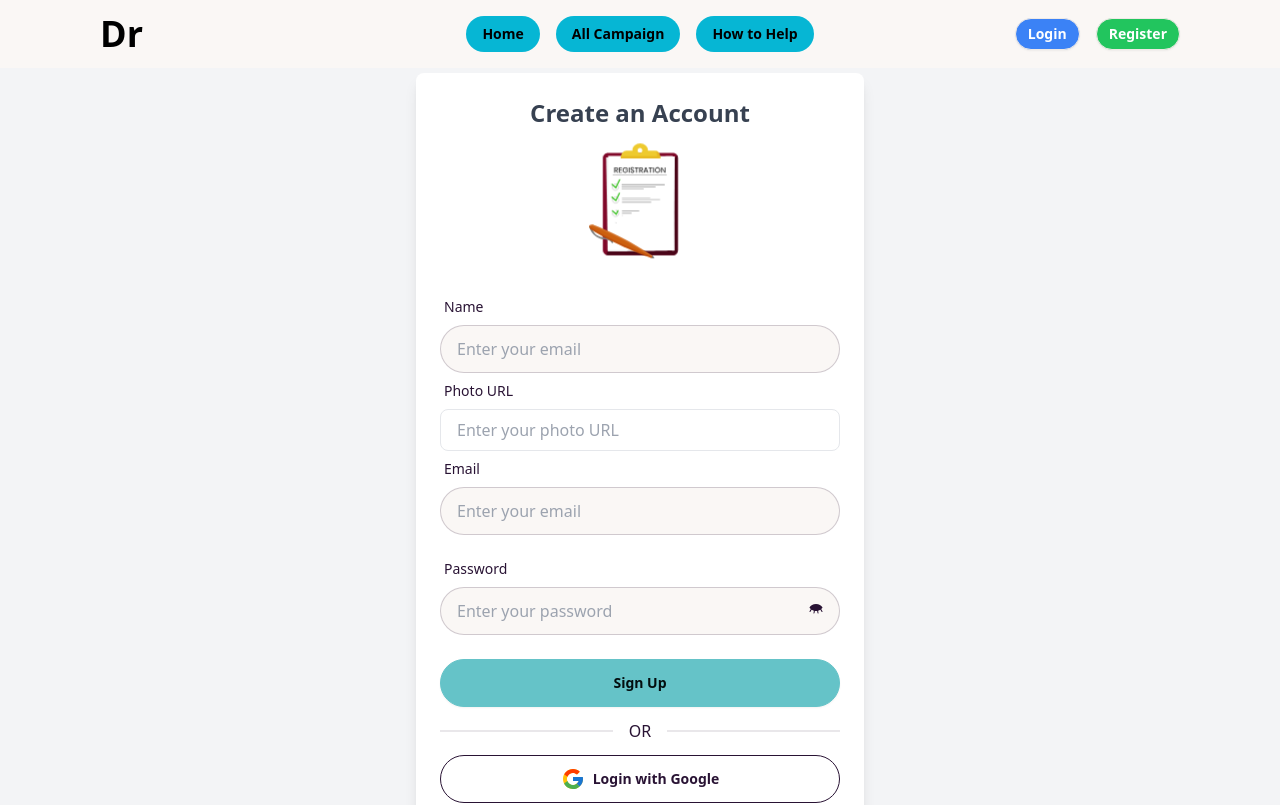
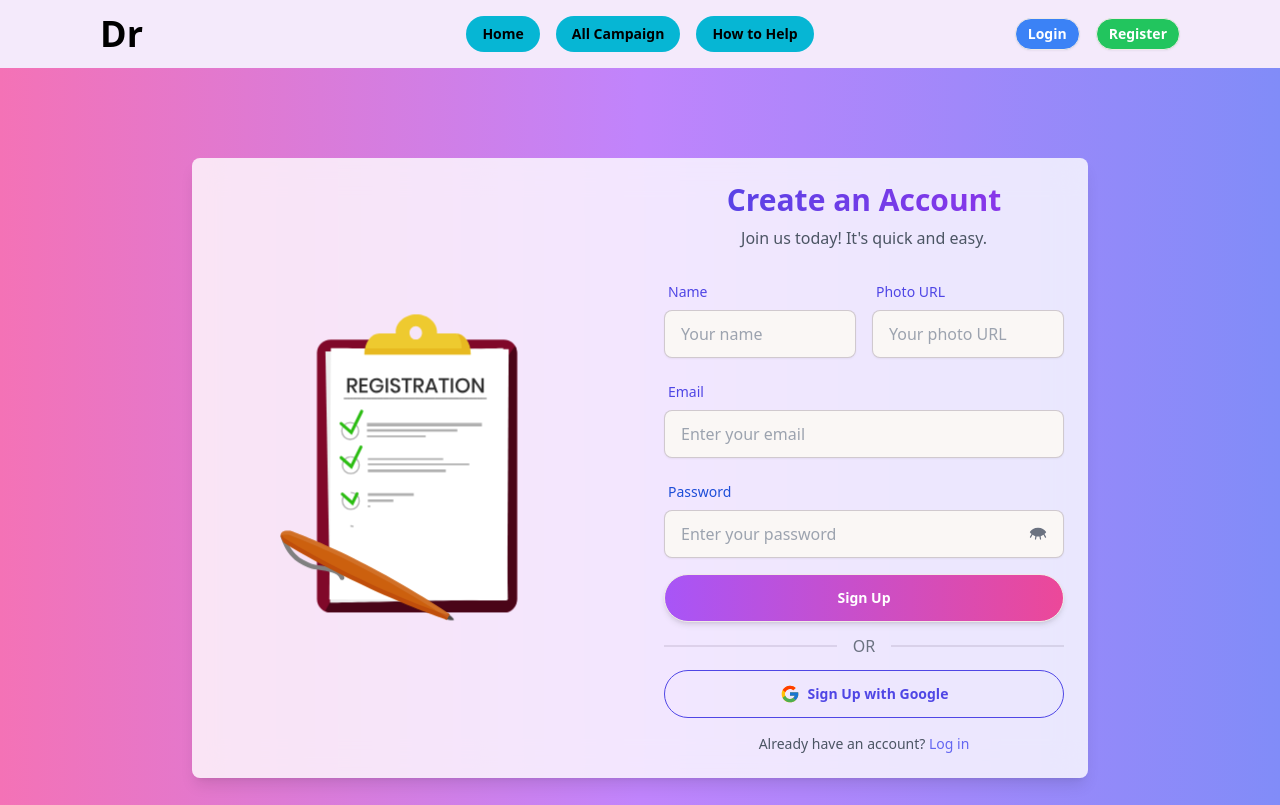
Before and after one commit to md-neloy/B10A10, a React (Vite) app: page /register in a window 1280 px wide. Shown: the top 805 px of the page. Built offline with nearby package versions, Linux system fonts and the light colour scheme; no server answers.

Commit message:
change the ui/ux design for the register and also change the navbar & main secion backgroundColor

```diff
--- a/src/Layout/Layout.jsx
+++ b/src/Layout/Layout.jsx
@@ -9,7 +9,7 @@ const Layout = () => {
     <div>
       <ToastContainer />
       <Navbar />
-      <div className={`min-h-[calc(100vh-373px)]`}>
+      <div className={`min-h-[calc(100vh-373px)] bg-[#EDF5FF]`}>
         <Outlet />
       </div>
       <Footer />
--- a/src/component/Home/Home.jsx
+++ b/src/component/Home/Home.jsx
@@ -8,7 +8,7 @@ import { Context } from "../../ContexApi/ContextProvider";
 const Home = () => {
   const { togol } = useContext(Context);
   return (
-    <div style={{ background: togol ? "#1F2937" : "white" }}>
+    <div style={{ background: togol ? "#1F2937" : "#EDF5FF" }}>
       <Banner />
       <RunningCampaign />
       <HowItWorks />
--- a/src/component/Login/Login.jsx
+++ b/src/component/Login/Login.jsx
@@ -94,12 +94,13 @@ const Login = () => {
                 required
               />
             </div>
-            <div className="form-control relative">
+            <div className="form-control ">
               <label className="label">
                 <span className="label-text text-blue-700 font-medium">
                   Password
                 </span>
               </label>
+              <div className=" relative">
                 <input
                   type={togol ? "text" : "password"}
                   name="password"
@@ -115,6 +116,7 @@ const Login = () => {
                 >
                   {togol ? <FaEye size={20} /> : <PiEyeClosedFill size={20} />}
                 </span>
+              </div>
             </div>
             <div className="text-right">
               <Link
--- a/src/component/Navbar/Navbar.jsx
+++ b/src/component/Navbar/Navbar.jsx
@@ -127,9 +127,11 @@ const Navbar = () => {
   return (
     <div className="">
       <div
-        className={`navbar bg-transparent flex flex-col justify-start items-start md:items-center sm:flex-row md:justify-normal z-40 px-4 lg:px-[100px] `}
+        className={`navbar flex flex-col justify-start items-start md:items-center sm:flex-row md:justify-normal z-40 px-4 lg:px-[100px] `}
         style={{
           position: currentLocation.pathname === "/" ? "absolute" : "static",
+          background:
+            currentLocation.pathname === "/" ? "transparent" : "#F4EAFB",
         }}
       >
         <div className="navbar-start justify-between md:justify-normal ">
--- a/src/component/Register/Register.jsx
+++ b/src/component/Register/Register.jsx
@@ -7,29 +7,35 @@ import { FcGoogle } from "react-icons/fc";
 import Lottie from "lottie-react";
 import register from "./register.json";
 import { Context } from "../../ContexApi/ContextProvider";
+
 const Register = () => {
   const { createUser, updateProfiles, setuser, googleLogin } =
     useContext(Context);
   const [togol, setTogol] = useState(false);
   const navigate = useNavigate();
+
   const successNofity = () => {
-    toast.success("Successfully Create Account!", {
+    toast.success("Successfully Created Account!", {
       position: "top-center",
     });
   };
+
   const errorNofity = (text = "Error Notification") => {
     toast.error(text, {
       position: "top-left",
     });
   };
+
   const passwordRegex =
     /^(?=.*[a-z])(?=.*[A-Z])(?=.*\d)(?=.*[@$!%*?&])[A-Za-z\d@$!%*?&]{6,}$/;
+
   const [formData, setFormData] = useState({
     name: "",
     photoUrl: "",
     email: "",
     password: "",
   });
+
   const handleChange = (e) => {
     const { name, value } = e.target;
     setFormData((prev) => ({
@@ -41,14 +47,19 @@ const Register = () => {
   const handleSubmit = (e) => {
     e.preventDefault();
     const { email, password } = formData;
+
     if (password.length < 6) {
-      errorNofity("password should be minimum 6 character");
+      errorNofity("Password should be at least 6 characters long.");
       return;
     }
+
     if (!passwordRegex.test(password)) {
-      errorNofity("at least one uppercase, lowercase, digit and symbol");
+      errorNofity(
+        "Password must include at least one uppercase, one lowercase, one number, and one special character."
+      );
       return;
     }
+
     createUser(email, password)
       .then((result) => {
         setuser(result.user);
@@ -65,16 +76,10 @@ const Register = () => {
               email: "",
               password: "",
             });
-            setuser((prev) => ({
-              ...prev,
-              displayName: formData.name,
-              photoURL: formData.photoUrl,
-            }));
           })
           .catch((error) => errorNofity(error.message));
       })
       .catch((error) => {
-        console.log(error);
         errorNofity(error.message);
       });
   };
@@ -82,110 +87,143 @@ const Register = () => {
   const handleGoogleLogin = () => {
     googleLogin()
       .then((result) => {
-        console.log(result.user);
+        console.log(result);
         navigate("/");
         successNofity();
       })
-      // eslint-disable-next-line no-unused-vars
-      .catch((error) => {
-        errorNofity();
-      });
+      .catch((error) => errorNofity(error.message));
   };
 
   return (
-    <div className="flex items-center justify-center min-h-screen bg-gray-100">
-      <div className="w-full max-w-md p-6 bg-white rounded-lg shadow-lg">
-        <h2 className="text-2xl font-bold text-center text-gray-700">
+    <div className="min-h-screen flex items-center justify-center bg-gradient-to-r from-pink-400 via-purple-400 to-indigo-400">
+      <div className="flex flex-col-reverse md:flex-row w-full max-w-4xl items-center justify-center gap-12 p-6 bg-white/80 backdrop-blur-lg rounded-lg shadow-lg">
+        {/* Lottie Animation */}
+        <div className="w-full md:w-1/2">
+          <Lottie
+            animationData={register}
+            className="w-full max-w-sm mx-auto"
+          />
+        </div>
+
+        {/* Form Section */}
+        <div className="w-full md:w-1/2">
+          <h2 className="text-3xl font-extrabold text-transparent bg-clip-text bg-gradient-to-r from-indigo-600 to-purple-600 text-center">
             Create an Account
           </h2>
-        <Lottie animationData={register} className="w-36 mx-auto" />
-        <form onSubmit={handleSubmit} className="mt-4">
-          {/* Name Input */}
+          <p className="text-gray-600 text-center mt-2">
+            Join us today! It&apos;s quick and easy.
+          </p>
+
+          <form onSubmit={handleSubmit} className="mt-6 space-y-4">
+            {/* Grouped Name and Photo URL */}
+            <div className="grid grid-cols-1 md:grid-cols-2 gap-4">
               <div className="form-control">
                 <label className="label">
-              <span className="label-text">Name</span>
+                  <span className="label-text text-indigo-600 font-medium">
+                    Name
+                  </span>
                 </label>
                 <input
                   type="text"
                   name="name"
-              placeholder="Enter your email"
-              className="input input-bordered w-full"
+                  placeholder="Your name"
+                  className="input input-bordered rounded-lg shadow-sm focus:ring-2 focus:ring-indigo-400"
                   value={formData.name}
                   onChange={handleChange}
                   required
                 />
               </div>
-          {/* photo URL */}
               <div className="form-control">
                 <label className="label">
-              <span className="label-text">Photo URL</span>
+                  <span className="label-text text-indigo-600 font-medium">
+                    Photo URL
+                  </span>
                 </label>
                 <input
                   type="url"
-              id="photoUrl"
                   name="photoUrl"
+                  placeholder="Your photo URL"
+                  className="input input-bordered rounded-lg shadow-sm focus:ring-2 focus:ring-indigo-400"
                   value={formData.photoUrl}
                   onChange={handleChange}
                   required
-              className="w-full px-4 py-2 border rounded-lg focus:outline-none focus:ring-2 focus:ring-blue-500"
-              placeholder="Enter your photo URL"
                 />
               </div>
-          {/* email */}
+            </div>
+
+            {/* Email */}
             <div className="form-control">
               <label className="label">
-              <span className="label-text">Email</span>
+                <span className="label-text text-indigo-600 font-medium">
+                  Email
+                </span>
               </label>
               <input
                 type="email"
                 name="email"
                 placeholder="Enter your email"
-              className="input input-bordered w-full"
+                className="input input-bordered rounded-lg shadow-sm focus:ring-2 focus:ring-indigo-400"
                 value={formData.email}
                 onChange={handleChange}
                 required
               />
             </div>
-          <div className="form-control mt-4 relative">
+
+            {/* Password */}
+            <div className="form-control ">
               <label className="label">
-              <span className="label-text">Password</span>
+                <span className="label-text text-blue-700 font-medium">
+                  Password
+                </span>
               </label>
+              <div className=" relative">
                 <input
                   type={togol ? "text" : "password"}
                   name="password"
                   placeholder="Enter your password"
-              className="input input-bordered w-full"
+                  className="input input-bordered w-full rounded-lg shadow-sm focus:ring-2 focus:ring-blue-400"
                   value={formData.password}
                   onChange={handleChange}
                   required
                 />
                 <span
-              className="absolute top-[60%] right-4"
+                  className="absolute top-1/2 right-4 transform -translate-y-1/2 text-gray-500 cursor-pointer"
                   onClick={() => setTogol(!togol)}
                 >
-              {togol ? <FaEye /> : <PiEyeClosedFill />}
+                  {togol ? <FaEye size={20} /> : <PiEyeClosedFill size={20} />}
                 </span>
               </div>
-          <div className="mt-6">
-            <button type="submit" className="btn btn-primary w-full">
+            </div>
+
+            {/* Submit Button */}
+            <button
+              type="submit"
+              className="btn w-full bg-gradient-to-r from-purple-500 to-pink-500 text-white rounded-full shadow-md hover:from-purple-600 hover:to-pink-600 transition-all"
+            >
               Sign Up
             </button>
-          </div>
           </form>
-        <div className="divider">OR</div>
+
+          {/* Divider */}
+          <div className="divider text-gray-500">OR</div>
+
+          {/* Google Sign In */}
           <button
             onClick={handleGoogleLogin}
-          className="btn btn-outline w-full flex items-center justify-center gap-2"
+            className="btn btn-outline w-full flex items-center justify-center gap-2 text-indigo-600 hover:text-white hover:bg-indigo-600 transition-colors"
           >
-          <FcGoogle size={24} />
-          Login with Google
+            <FcGoogle size={20} />
+            Sign Up with Google
           </button>
-        <p className="mt-4 text-sm text-center text-gray-600">
-          Allready have an account?{" "}
-          <Link to="/login" className="text-blue-500 hover:underline">
-            Login in
+
+          {/* Login Redirect */}
+          <p className="mt-4 text-center text-sm text-gray-600">
+            Already have an account?{" "}
+            <Link to="/login" className="text-indigo-500 hover:underline">
+              Log in
             </Link>
           </p>
+        </div>
       </div>
     </div>
   );
```
Lines whose indentation alone changed are shown as unchanged.
